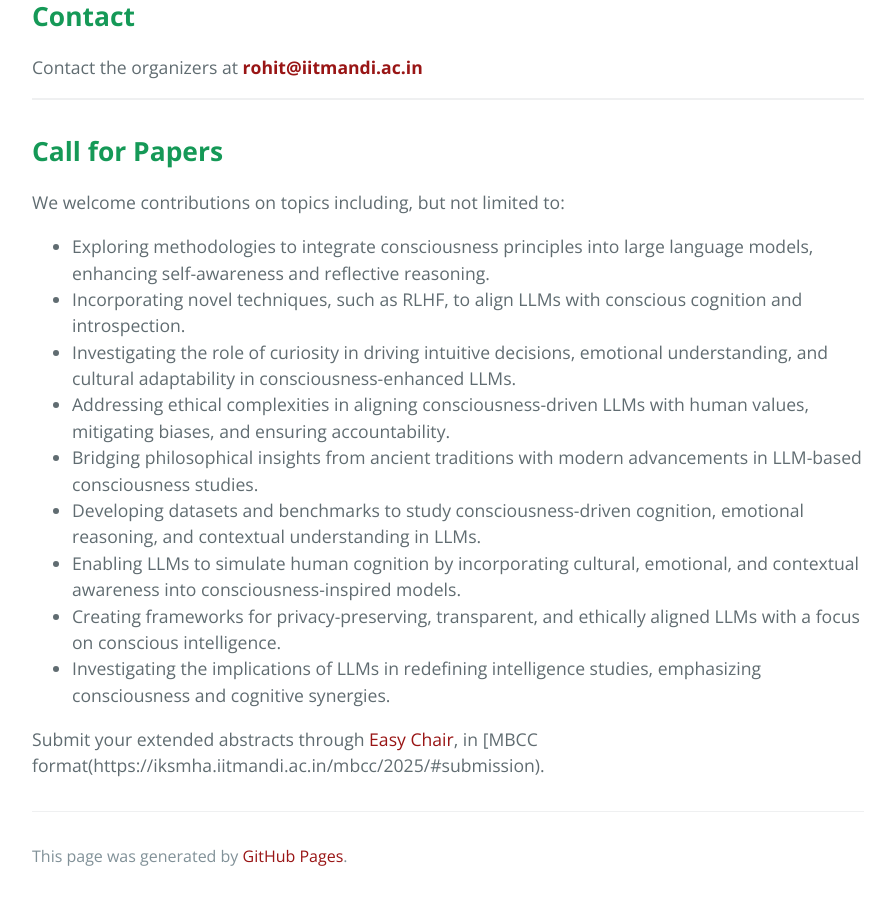
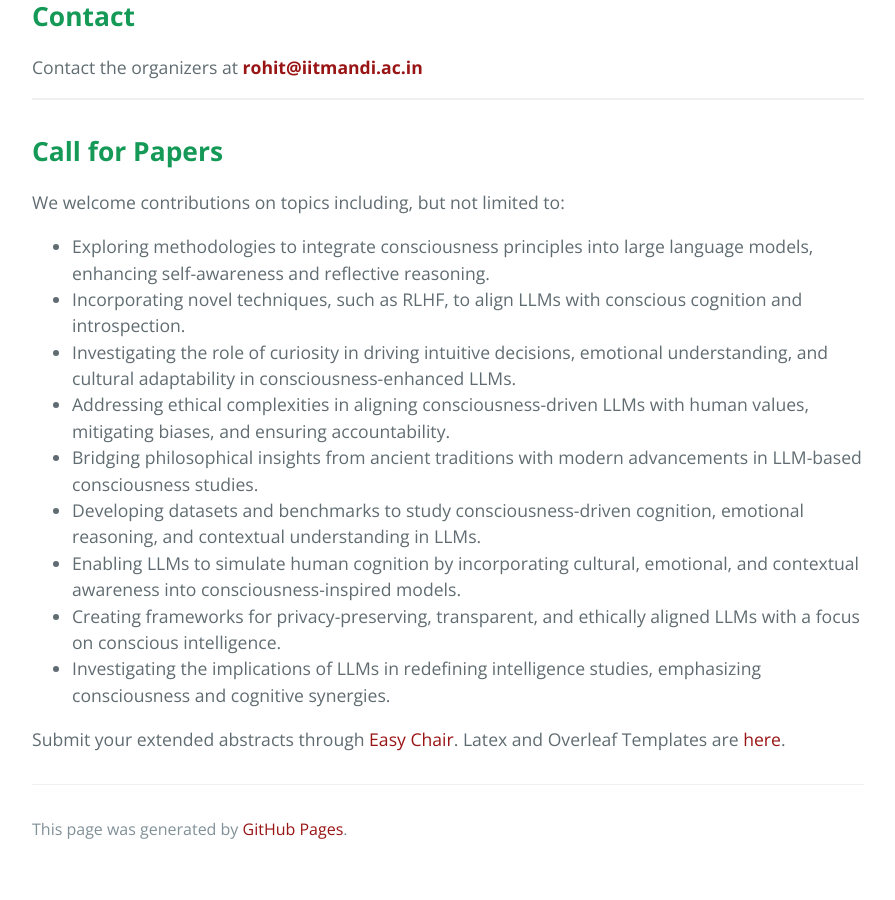
Before and after one commit to indicnlpiitmandi/indicnlpiitmandi.github.io, a Jekyll site: the page built from index.md, in a window 1280 px wide and 900 px high, scrolled down 2824 px. Shown: the whole window, without its empty margins (192-1087 px from the left). Built offline with Jekyll 4.4.1, drawn with Linux system fonts in a browser that asks for light colours; the repository's description, which GitHub fills in, is left out; after the commit the page ends 3697 px from its top, so only the background shows below that.

Commit message:
Update index.md

```diff
--- a/index.md
+++ b/index.md
@@ -91,4 +91,4 @@ We welcome contributions on topics including, but not limited to:
 + Creating frameworks for privacy-preserving, transparent, and ethically aligned LLMs with a focus on conscious intelligence.
 + Investigating the implications of LLMs in redefining intelligence studies, emphasizing consciousness and cognitive synergies.
 
-Submit your extended abstracts through [Easy Chair](https://easychair.org/conferences/?conf=mbcc2025), in [MBCC format(https://iksmha.iitmandi.ac.in/mbcc/2025/#submission).
+Submit your extended abstracts through [Easy Chair](https://easychair.org/conferences/?conf=mbcc2025).  Latex and Overleaf Templates are [here](https://iksmha.iitmandi.ac.in/mbcc/2025/#submission).
```
